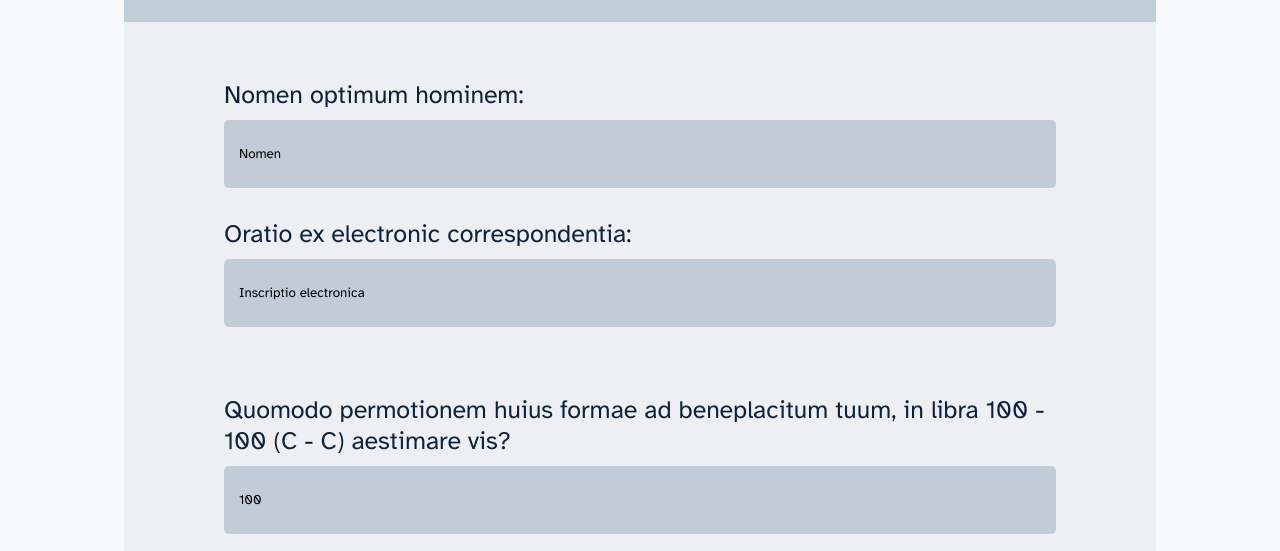
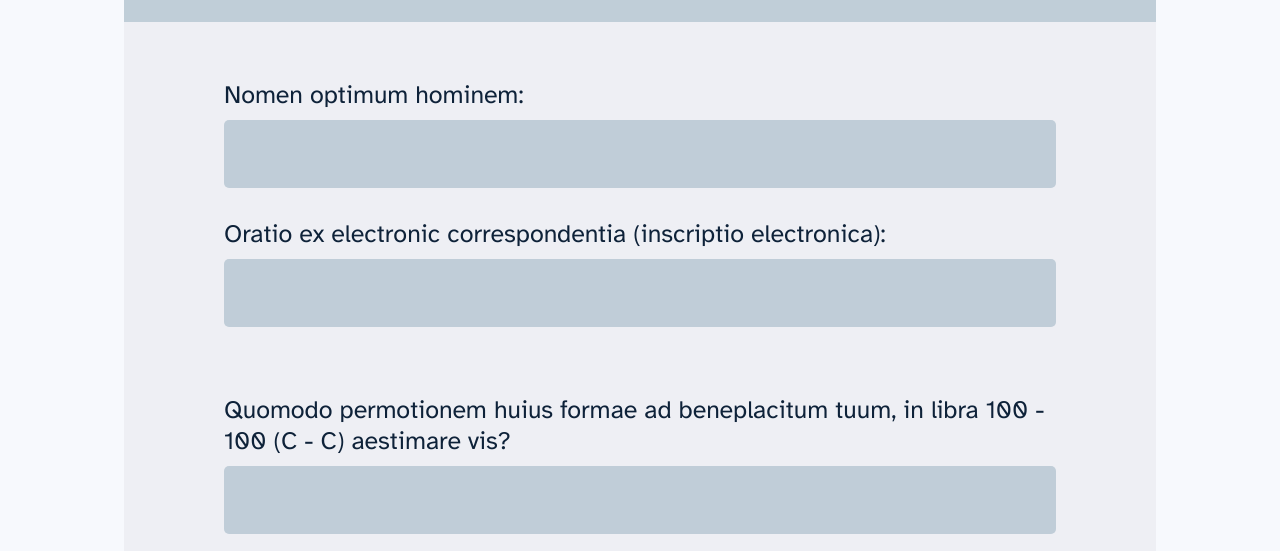
Before and after one commit to al-script/freeCodeCamp-relational-database-projects, a plain HTML site: page Responsive Web Design/Survey Form/index.html in a window 1280 px wide. Shown: the part 240-791 px from the top of the page. Drawn offline with Linux system fonts and the light colour scheme.

Commit message:
Remove placeholder text in inputs, tweak header background color

```diff
--- a/Responsive Web Design/Survey Form/index.html
+++ b/Responsive Web Design/Survey Form/index.html
@@ -48,15 +48,15 @@
 
       <fieldset>
         <label for="name" id="name-label">Nomen optimum hominem: </label>
-        <input id="name" type="text" name="name" placeholder="Nomen" required />
+        <input id="name" type="text" name="name" placeholder="" required />
         <label for="email" id="email-label"
-          >Oratio ex electronic correspondentia:
+          >Oratio ex electronic correspondentia (inscriptio electronica):
         </label>
         <input
           id="email"
           type="email"
           name="email"
-          placeholder="Inscriptio electronica"
+          placeholder=""
           required
         />
       </fieldset>
@@ -71,7 +71,7 @@
             id="number"
             type="number"
             name="number"
-            placeholder="100"
+            placeholder=""
             min="100"
             max="100"
         />
@@ -165,7 +165,7 @@
           ><span class="optional-header">Ad libitum</span> Quibus modis affectuose impactus es ab hac forma?
         </label>
         <textarea
-            placeholder="Modi quibus passibilis sum ab hac forma impactus sum..."
+            placeholder=""
           ></textarea>
       </fieldset>
 
--- a/Responsive Web Design/Survey Form/styles.css
+++ b/Responsive Web Design/Survey Form/styles.css
@@ -148,8 +148,8 @@
     --survey-form-text: white;
     --header-background: #a3d3f824;
     --header-background: #1c2021;
-    --header-background: #222d33;
-    --header-background: #41573e00;
+    --header-background: #7ec9ee40;
+    /* --header-background: #41573e00; */
     /* --header-border: #6ec6f2; */
     --hr: skyblue;
     --text-box-input-background: #3e4d57;
@@ -365,8 +365,9 @@ input, #dropdown, textarea {
   color: var(--text-box-input-text);
   border: none;
   border-radius: 0.25rem;
-  padding: 0.2rem 0.5rem;
+  padding: 0.2rem 1rem;
   height: 3rem;
+  font-size: 1rem;
   /* margin-bottom: 1rem; */
 }
 
@@ -381,6 +382,7 @@ input::placeholder, textarea::placeholder {
 
 textarea {
   height: 4rem;
+  padding: 1rem;
 }
 
 #dropdown {
```
